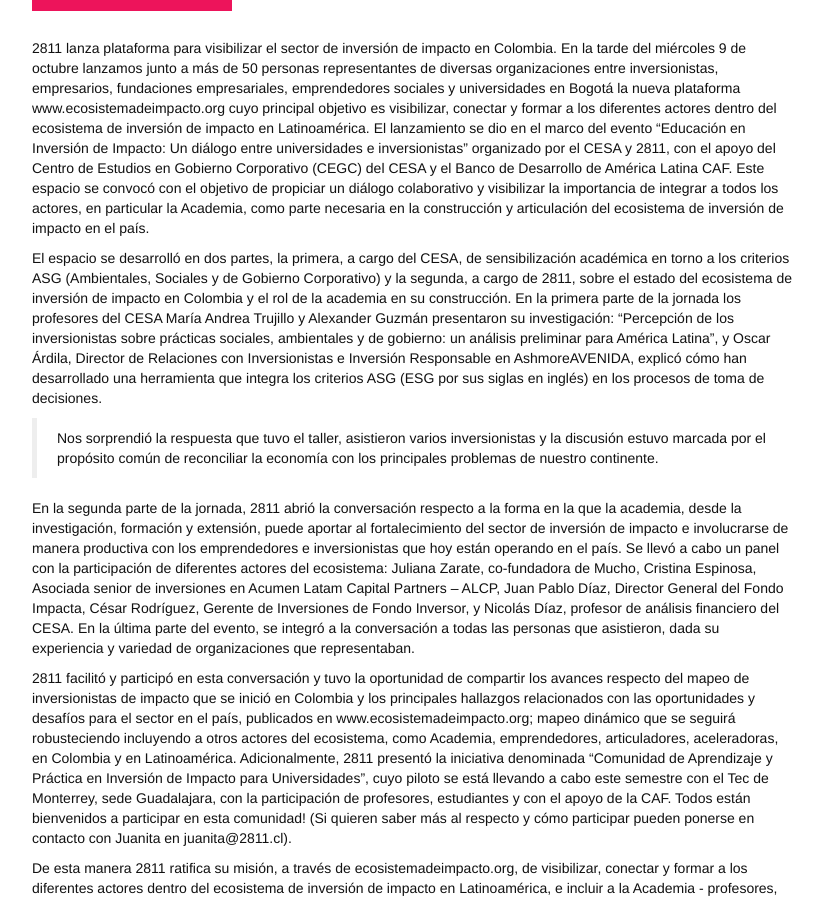
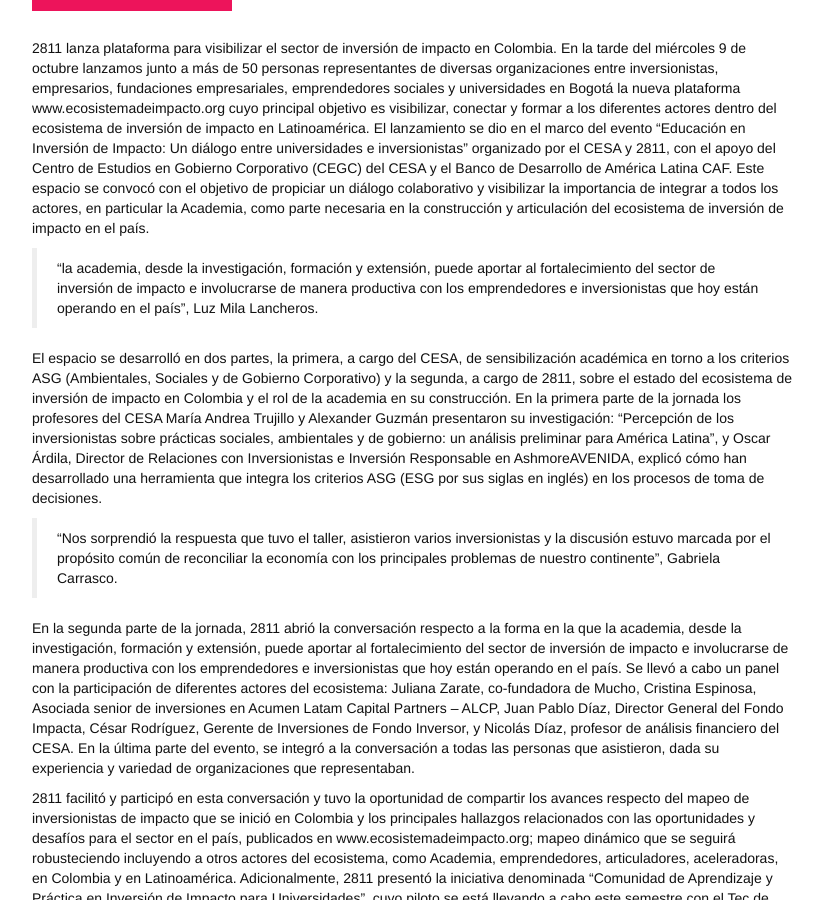
Before and after one commit to 2811Chile/2811Chile.github.io, a Jekyll site: the page built from _posts/2019-10-25-inversion-de-impacto-y-universidades.markdown, in a window 1280 px wide and 900 px high, scrolled down 322 px. Shown: the whole window, without its empty margins (148-971 px from the left). Built offline with Jekyll 4.4.1, drawn with Linux system fonts in a browser that asks for light colours; nearby versions of some CDN libraries; some web fonts are replaced; our own code applies the rules of GitHub Pages for plain Markdown files.

Commit message:
Updated Inversion De Impacto Y Universidades

```diff
--- a/_posts/2019-10-25-inversion-de-impacto-y-universidades.markdown
+++ b/_posts/2019-10-25-inversion-de-impacto-y-universidades.markdown
@@ -15,9 +15,11 @@
 
 2811 lanza plataforma para visibilizar el sector de inversión de impacto en Colombia. <!--mas--> En la tarde del miércoles 9 de octubre lanzamos junto a más de 50 personas representantes de diversas organizaciones entre inversionistas, empresarios, fundaciones empresariales, emprendedores sociales y universidades en Bogotá la nueva plataforma www.ecosistemadeimpacto.org cuyo principal objetivo es visibilizar, conectar y formar a los diferentes actores dentro del ecosistema de inversión de impacto en Latinoamérica. El lanzamiento se dio en el marco del evento “Educación en Inversión de Impacto: Un diálogo entre universidades e inversionistas” organizado por el CESA y 2811, con el apoyo del Centro de Estudios en Gobierno Corporativo (CEGC) del CESA y el Banco de Desarrollo de América Latina CAF. Este espacio se convocó con el objetivo de propiciar un diálogo colaborativo y visibilizar la importancia de integrar a todos los actores, en particular la Academia, como parte necesaria en la construcción y articulación del ecosistema de inversión de impacto en el país.
 
+> "la academia, desde la investigación, formación y extensión, puede aportar al fortalecimiento del sector de inversión de impacto e involucrarse de manera productiva con los emprendedores e inversionistas que hoy están operando en el país", Luz Mila Lancheros.
+
 El espacio se desarrolló en dos partes, la primera, a cargo del CESA, de sensibilización académica en torno a los criterios ASG (Ambientales, Sociales y de Gobierno Corporativo) y la segunda, a cargo de 2811, sobre el estado del ecosistema de inversión de impacto en Colombia y el rol de la academia en su construcción. En la primera parte de la jornada los profesores del CESA María Andrea Trujillo  y Alexander Guzmán presentaron su investigación: “Percepción de los inversionistas sobre prácticas sociales, ambientales y de gobierno: un análisis preliminar para América Latina”, y Oscar Árdila, Director de Relaciones con Inversionistas e Inversión Responsable en AshmoreAVENIDA, explicó cómo han desarrollado una herramienta que integra los criterios ASG (ESG por sus siglas en inglés) en los procesos de toma de decisiones.
 
-> Nos sorprendió la respuesta que tuvo el taller, asistieron varios inversionistas y la discusión estuvo marcada por el propósito común de reconciliar la economía con los principales problemas de nuestro continente.
+> "Nos sorprendió la respuesta que tuvo el taller, asistieron varios inversionistas y la discusión estuvo marcada por el propósito común de reconciliar la economía con los principales problemas de nuestro continente", Gabriela Carrasco.
 
 En la segunda parte de la jornada, 2811 abrió la conversación respecto a la forma en la que la academia, desde la investigación, formación y extensión, puede aportar al fortalecimiento del sector de inversión de impacto e involucrarse de manera productiva con los emprendedores e inversionistas que hoy están operando en el país. Se llevó a cabo un panel con la participación de diferentes actores del ecosistema: Juliana Zarate, co-fundadora de Mucho, Cristina Espinosa, Asociada senior de inversiones en Acumen Latam Capital Partners – ALCP, Juan Pablo Díaz, Director General del Fondo Impacta, César Rodríguez, Gerente de Inversiones de Fondo Inversor, y Nicolás Díaz, profesor de análisis financiero del CESA. En la última parte del evento, se integró a la conversación a todas las personas que asistieron, dada su experiencia y variedad de organizaciones que representaban.
 
```
